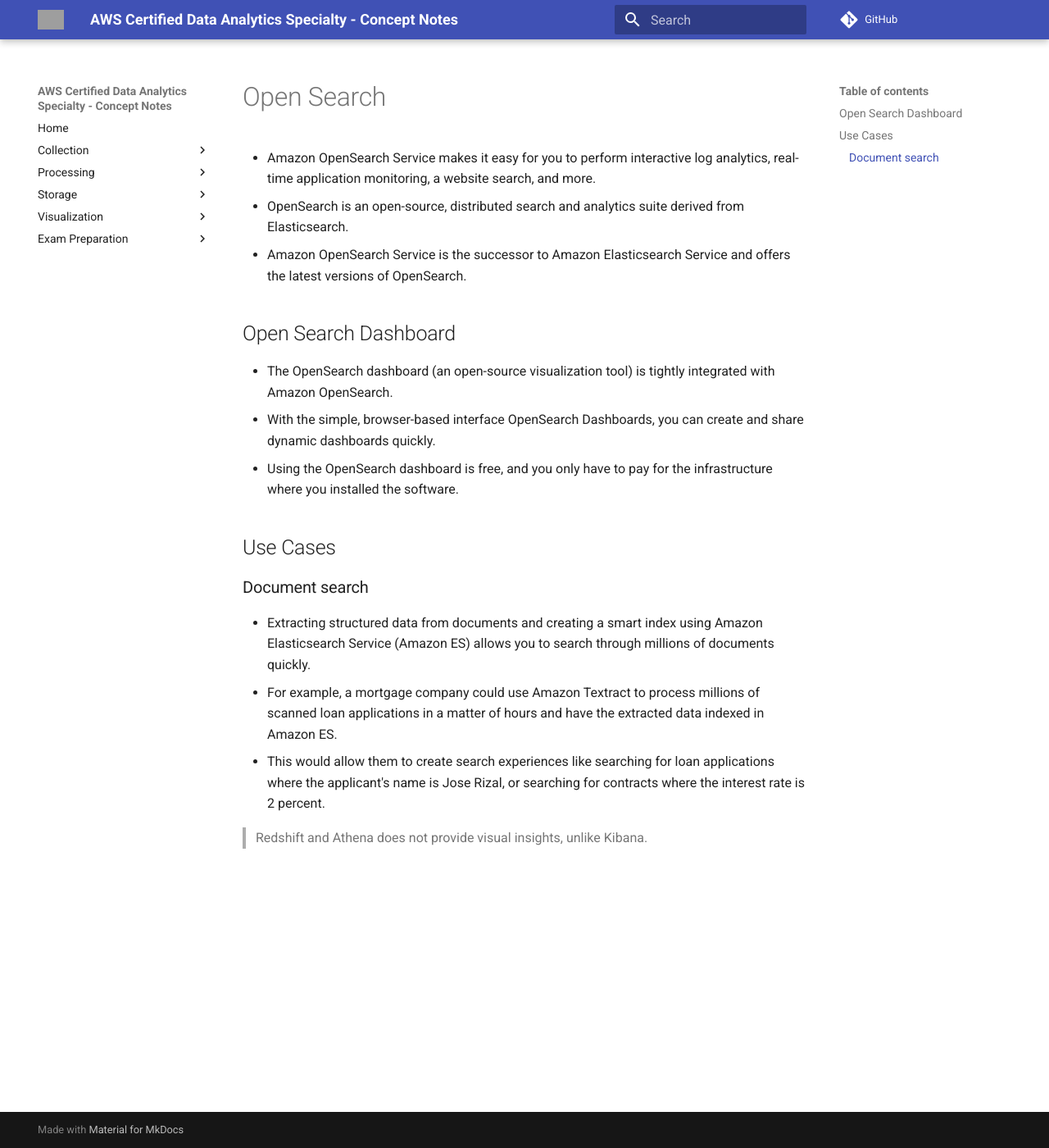
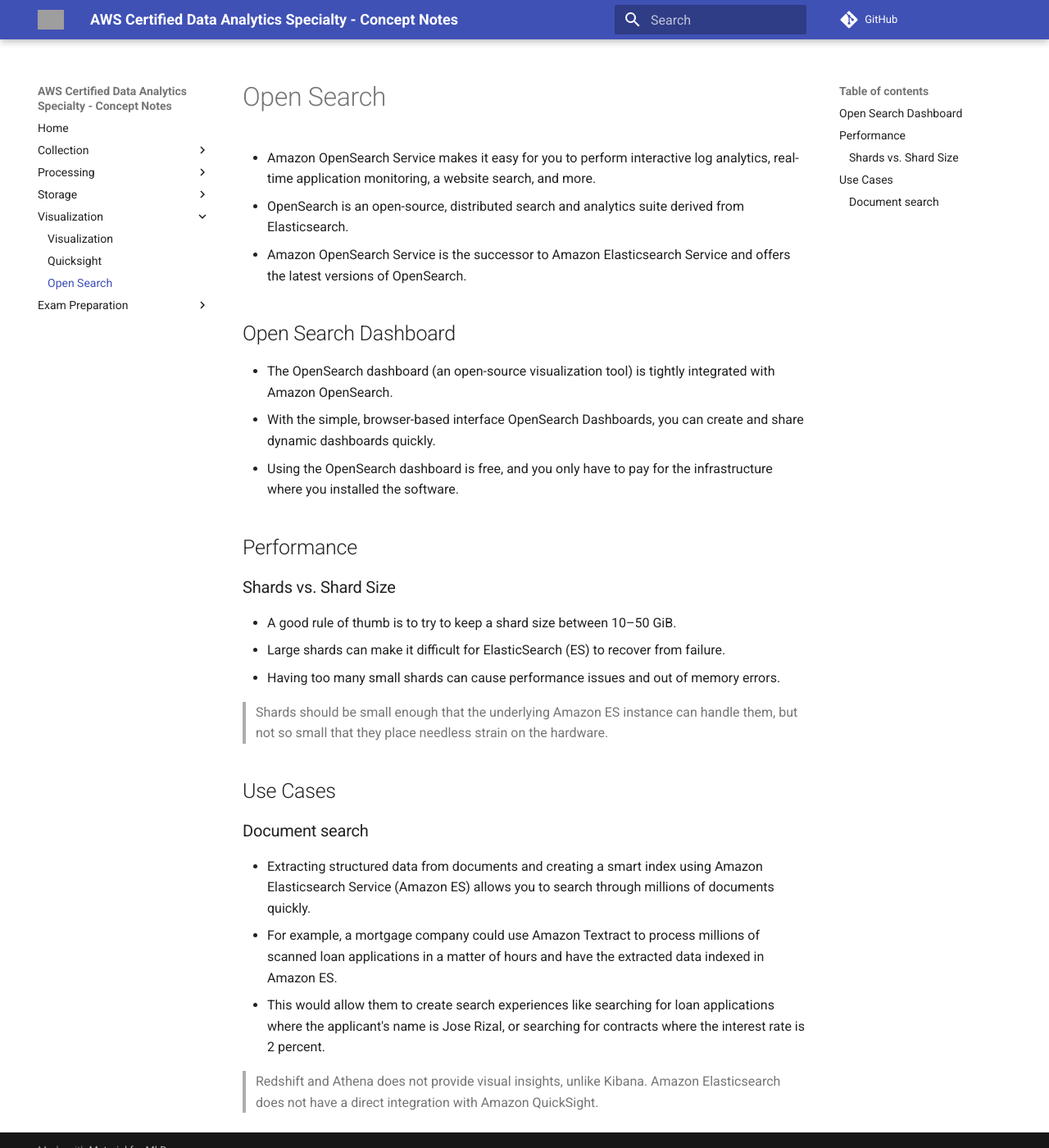
Before and after one commit to jeyabalajis/aws-certified-data-analytics-specialty-notes, an MkDocs documentation site: the page built from docs/visualization/open_search.md, in a window 1280 px wide and 1400 px high. Shown: the whole window at 82% size. Built offline with MkDocs 1.6.1 and Material for MkDocs 9.7.7, drawn with Linux system fonts in a browser that asks for light colours; comment, search, counter and statistics services are not loaded; grey boxes are pictures that could not be loaded.

Commit message:
added documentation

```diff
--- a/docs/visualization/open_search.md
+++ b/docs/visualization/open_search.md
@@ -10,6 +10,16 @@
 - With the simple, browser-based interface OpenSearch Dashboards, you can create and share dynamic dashboards quickly.
 - Using the OpenSearch dashboard is free, and you only have to pay for the infrastructure where you installed the software.
 
+## Performance
+
+### Shards vs. Shard Size
+
+- A good rule of thumb is to try to keep a shard size between 10–50 GiB.
+- Large shards can make it difficult for ElasticSearch (ES) to recover from failure.
+- Having too many small shards can cause performance issues and out of memory errors.
+
+> Shards should be small enough that the underlying Amazon ES instance can handle them, but not so small that they place needless strain on the hardware.
+
 ## Use Cases
 
 ### Document search
@@ -19,3 +29,4 @@
 - This would allow them to create search experiences like searching for loan applications where the applicant's name is Jose Rizal, or searching for contracts where the interest rate is 2 percent.
 
 > Redshift and Athena does not provide visual insights, unlike Kibana.
+> Amazon Elasticsearch does not have a direct integration with Amazon QuickSight.
--- a/mkdocs.yml
+++ b/mkdocs.yml
@@ -26,10 +26,12 @@
       - Processing: processing/processing.md
       - Athena: processing/athena.md
       - Amazon EMR: processing/amazon_emr.md
+      - Glue: processing/glue.md
   - Storage:
       - Storage: storage/storage.md
   - Visualization:
       - Visualization: visualization/visualization.md
       - Quicksight: visualization/quick_sight.md
+      - Open Search: visualization/open_search.md
   - Exam Preparation:
       - Exam Preparation: exam_prep/exam_preparation.md
```
Also changed, not shown: docs/storage/storage.md (+2 -0 lines).
